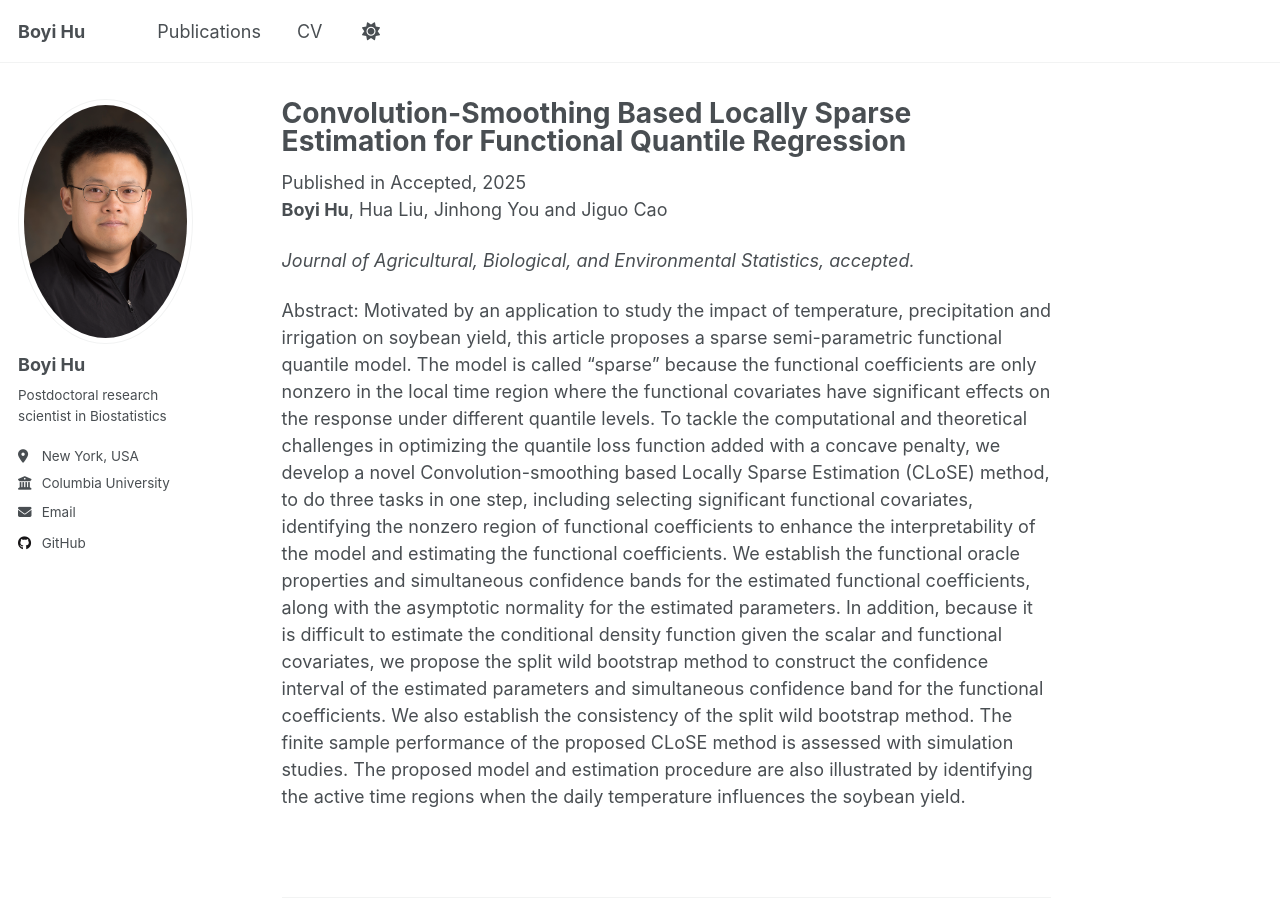
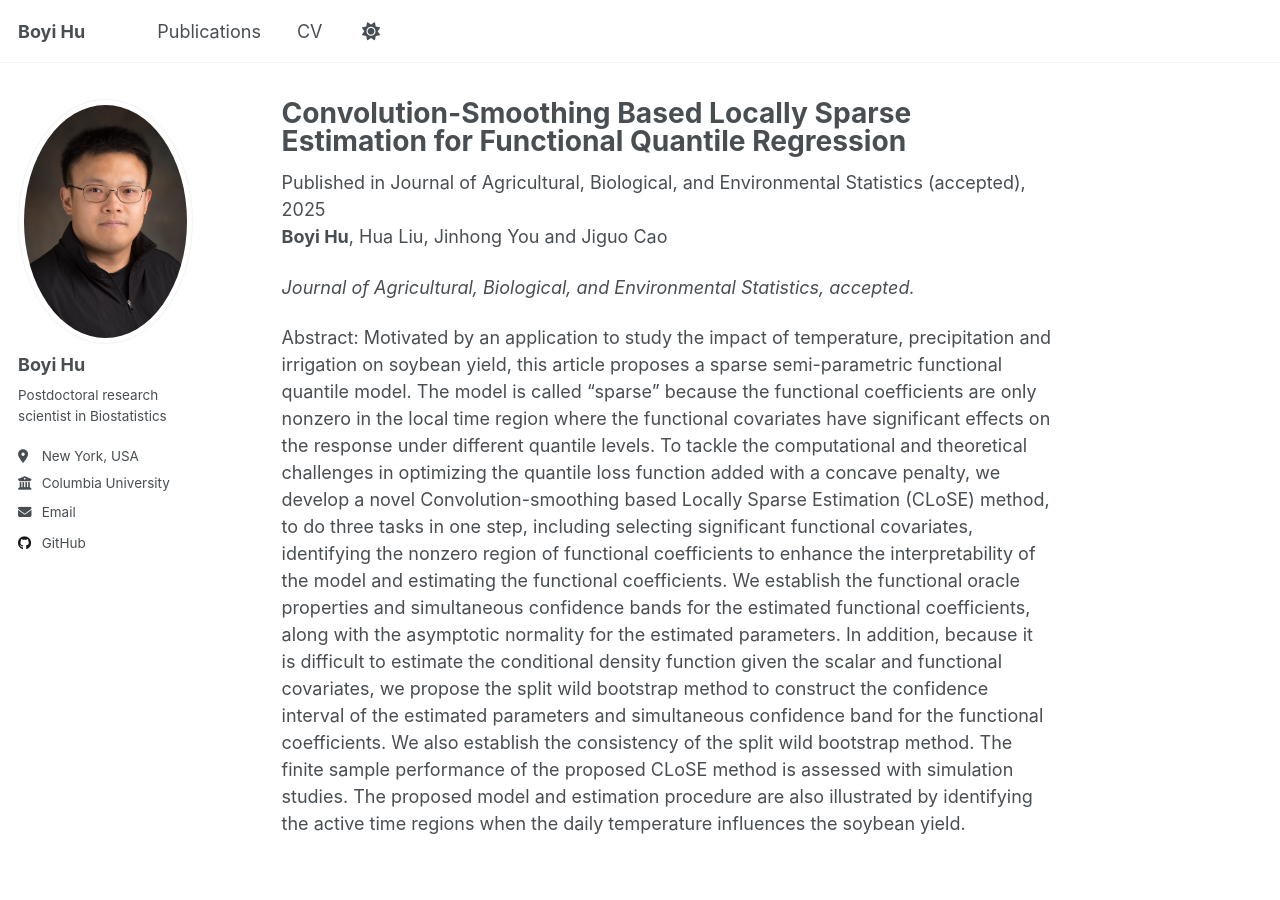
Before and after one commit to BoyiHu673/BoyiHu673.github.io, a Jekyll site: the page built from _publications/CLoSE.md, in a window 1280 px wide and 900 px high. Built offline with Jekyll 4.4.1, drawn with Linux system fonts in a browser that asks for light colours; a script that is not in the unit is left out.

Commit message:
Update CLoSE.md

```diff
--- a/_publications/CLoSE.md
+++ b/_publications/CLoSE.md
@@ -4,7 +4,7 @@ collection: publications
 category: manuscripts
 permalink: /publication/CLoSE
 date: 2025-01-01
-venue: "Accepted"
+venue: "Journal of Agricultural, Biological, and Environmental Statistics (accepted)"
 ---
 **Boyi Hu**, Hua Liu, Jinhong You and Jiguo Cao
 
```
